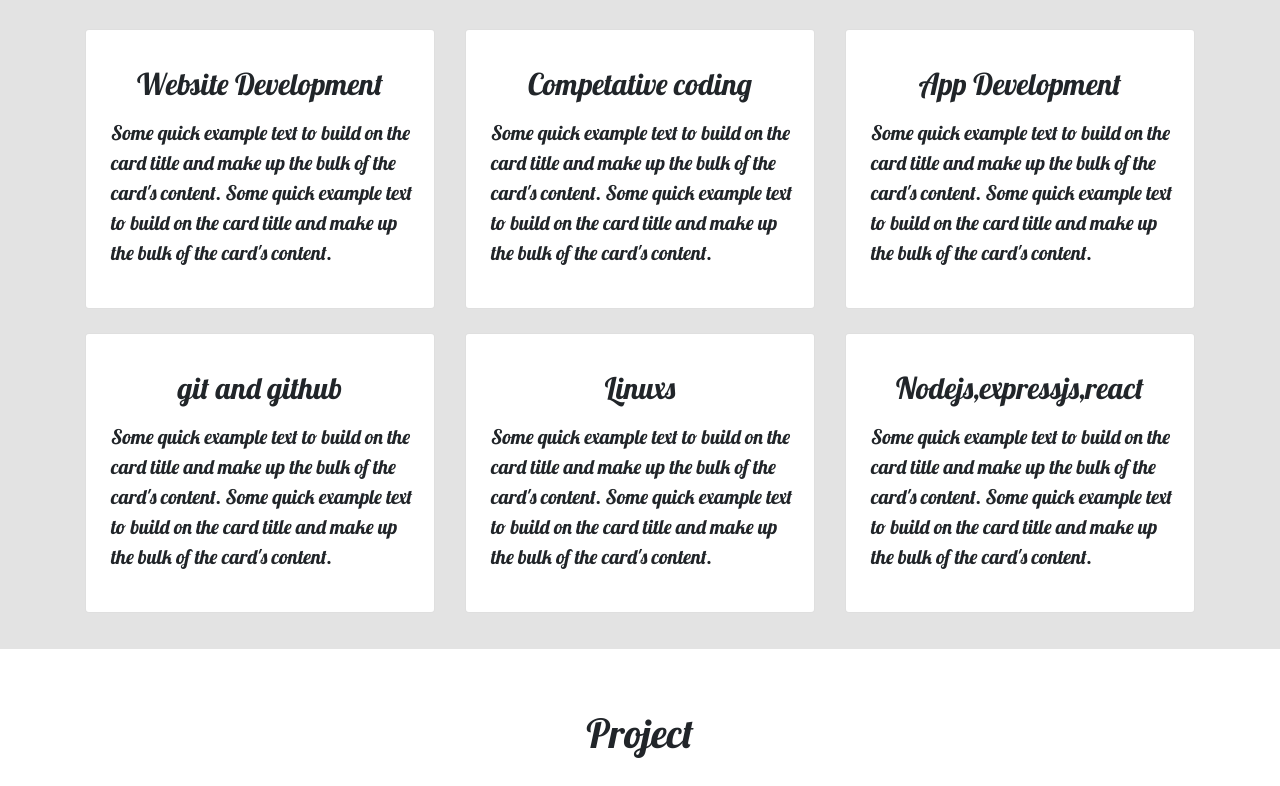
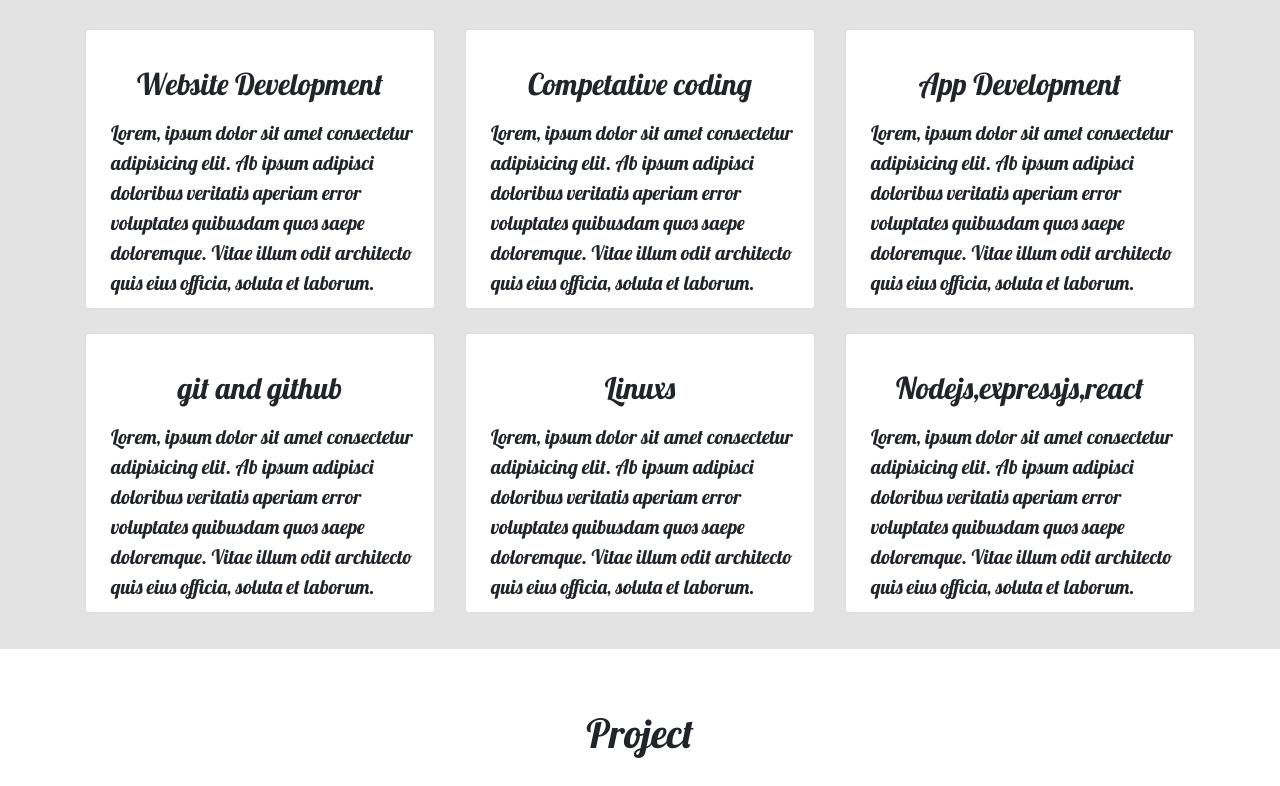
Before and after one commit to Nipunkhattri/myportfolio.github.io, a plain HTML site: page index.html in a window 1280 px wide. Shown: the part 1435-2221 px from the top of the page. Drawn offline with nearby package versions, Linux system fonts and the light colour scheme.

Commit message:
portfolio

```diff
--- a/index.html
+++ b/index.html
@@ -140,8 +140,7 @@
                 <div class="card servicesText">
                     <div class="card-body">
                         <h4 class="card-title mt-3 ">Website Development</h4>
-                        <p class="card-text mt-3">Some quick example text to build on the card title and make up the bulk of the card's content.
-                            Some quick example text to build on the card title and make up the bulk of the card's content.
+                        <p class="card-text mt-3">Lorem, ipsum dolor sit amet consectetur adipisicing elit. Ab ipsum adipisci doloribus veritatis aperiam error voluptates quibusdam quos saepe doloremque. Vitae illum odit architecto quis eius officia, soluta et laborum.
                         </p>
                     </div>
                 </div>
@@ -151,8 +150,7 @@
                     <div class="card-body">
 
                       <h4 class="card-title mt-3">Competative coding</h4>
-                        <p class="card-text mt-3">Some quick example text to build on the card title and make up the bulk of the card's content.
-                            Some quick example text to build on the card title and make up the bulk of the card's content.
+                        <p class="card-text mt-3">Lorem, ipsum dolor sit amet consectetur adipisicing elit. Ab ipsum adipisci doloribus veritatis aperiam error voluptates quibusdam quos saepe doloremque. Vitae illum odit architecto quis eius officia, soluta et laborum.
                         </p>
                     </div>
                 </div>
@@ -163,8 +161,7 @@
                     <div class="card-body">
 
                       <h4 class="card-title mt-3">App Development</h4>
-                        <p class="card-text mt-3">Some quick example text to build on the card title and make up the bulk of the card's content.
-                            Some quick example text to build on the card title and make up the bulk of the card's content.
+                        <p class="card-text mt-3">Lorem, ipsum dolor sit amet consectetur adipisicing elit. Ab ipsum adipisci doloribus veritatis aperiam error voluptates quibusdam quos saepe doloremque. Vitae illum odit architecto quis eius officia, soluta et laborum.
                         </p>
                     </div>
                 </div>
@@ -177,8 +174,7 @@
                     <div class="card-body">
 
                         <h4 class="card-title mt-3">git and github</h4>
-                        <p class="card-text mt-3">Some quick example text to build on the card title and make up the bulk of the card's content.
-                            Some quick example text to build on the card title and make up the bulk of the card's content.
+                        <p class="card-text mt-3">Lorem, ipsum dolor sit amet consectetur adipisicing elit. Ab ipsum adipisci doloribus veritatis aperiam error voluptates quibusdam quos saepe doloremque. Vitae illum odit architecto quis eius officia, soluta et laborum.
                         </p>
                     </div>
                 </div>
@@ -189,8 +185,7 @@
                     <div class="card-body">
 
                         <h4 class="card-title mt-3">Linuxs</h4>
-                        <p class="card-text mt-3">Some quick example text to build on the card title and make up the bulk of the card's content.
-                            Some quick example text to build on the card title and make up the bulk of the card's content.
+                        <p class="card-text mt-3">Lorem, ipsum dolor sit amet consectetur adipisicing elit. Ab ipsum adipisci doloribus veritatis aperiam error voluptates quibusdam quos saepe doloremque. Vitae illum odit architecto quis eius officia, soluta et laborum.
                         </p>
                     </div>
                 </div>
@@ -201,8 +196,7 @@
                     <div class="card-body">
 
                         <h4 class="card-title mt-3">Nodejs,expressjs,react</h4>
-                        <p class="card-text mt-3">Some quick example text to build on the card title and make up the bulk of the card's content.
-                            Some quick example text to build on the card title and make up the bulk of the card's content.
+                        <p class="card-text mt-3">Lorem, ipsum dolor sit amet consectetur adipisicing elit. Ab ipsum adipisci doloribus veritatis aperiam error voluptates quibusdam quos saepe doloremque. Vitae illum odit architecto quis eius officia, soluta et laborum.
                         </p>
                     </div>
                 </div>
```
